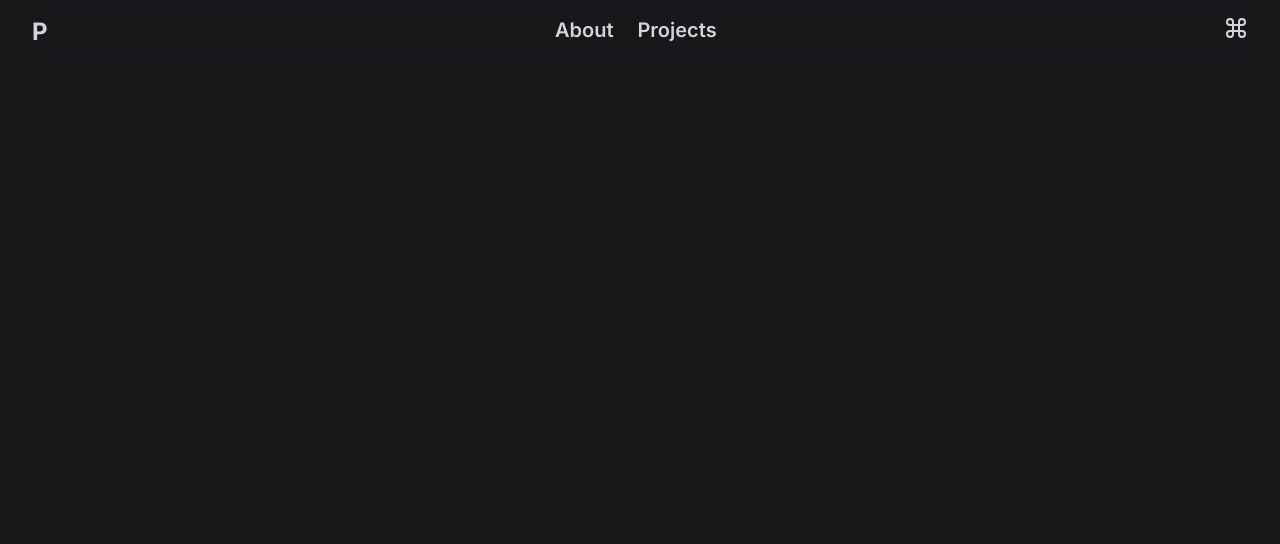
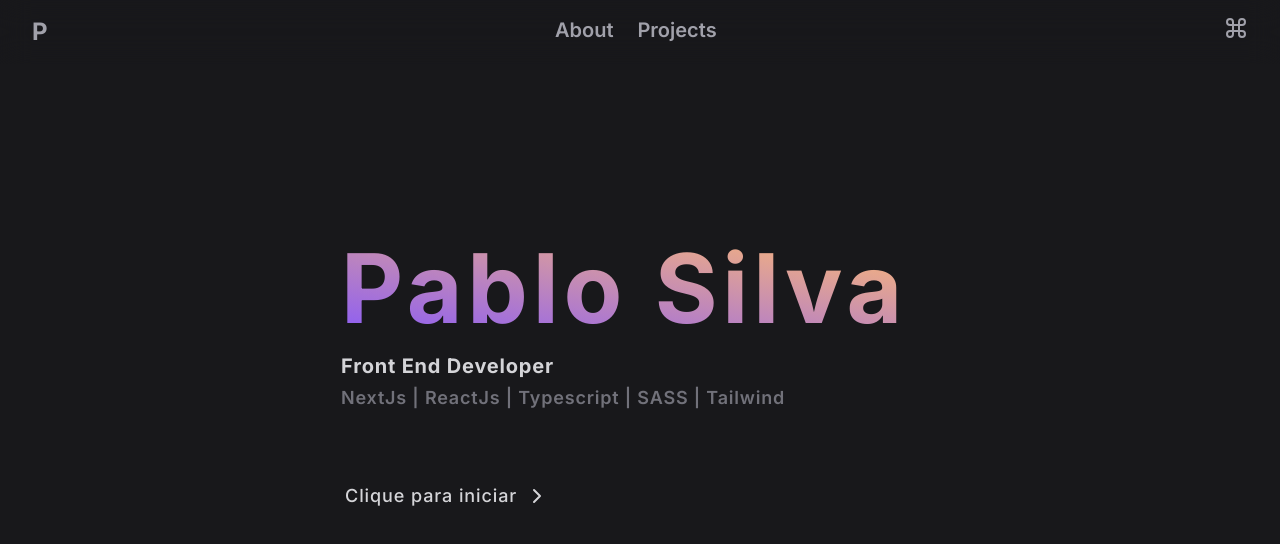
Before and after one commit to PabloJesusdaSilva/portfolio, a Next.js app: page / in a window 1280 px wide. Shown: the top 544 px of the page. Built offline with nearby package versions, Linux system fonts and the light colour scheme.

Commit message:
:feat: creating brief description about me

```diff
--- a/src/app/components/BriefDescirption.tsx
+++ b/src/app/components/BriefDescirption.tsx
@@ -1,7 +1,24 @@
+import { ChevronRightIcon } from 'lucide-react';
+
 export default function BriefDescription () {
    return (
-      <main>
+      <main className="flex justify-center -ml-20 w-full h-full text-zinc-300">
+         <div className="mt-16 ml-14 md:mt-44 ml-32">
+            <h1 className="text-8xl font-bold tracking-wider text-transparent bg-clip-text bg-gradient-to-tr from-violet-500 to-orange-300">
+               Pablo Silva
+            </h1>
 
+            <div className="mt-4 tracking-wider space-y-1">
+               <h3 className="text-zinc-300 text-xl font-bold">Front End Developer</h3>
+               <p className="text-zinc-500 text-lg font-semibold">NextJs | ReactJs | Typescript | SASS | Tailwind</p>
+            </div>
+
+            <button className="flex h-6 items-center mt-16 -ml-2 px-3 py-5 rounded-md font-medium text-lg tracking-wider transition-all hover:bg-zinc-800">
+               Clique para iniciar
+
+               <ChevronRightIcon className='ml-2' />
+            </button>
+         </div>
       </main>
    )
 }
--- a/src/app/components/Header.tsx
+++ b/src/app/components/Header.tsx
@@ -2,10 +2,10 @@ import { Command } from 'lucide-react';
 
 export default function Header () {
    return (
-      <header className="flex justify-between w-full py-4 px-8 text-zinc-300 backdrop-blur-lg">
+      <header className="flex justify-between w-full py-4 px-8 text-zinc-400 backdrop-blur-lg">
          <div className='font-bold text-2xl'>P</div>
 
-         <nav>
+         <nav className='hidden md:block'>
             <ul className='flex space-x-6'>
                <li>
                   <span className='text-xl font-semibold'>
--- a/src/app/page.tsx
+++ b/src/app/page.tsx
@@ -1,9 +1,11 @@
 import Header from "./components/Header"
+import BriefDescription from "./components/BriefDescirption"
 
 export default function Home() {
   return (
     <>
       <Header />
+      <BriefDescription />
     </>
   )
 }
```
